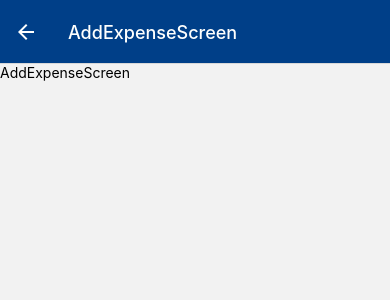
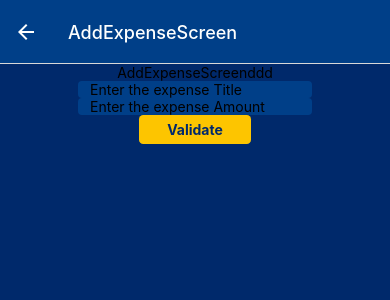
Before and after one commit to washtakzo/expense-tracker-app, a React Native app: screen /AddExpenseScreen in a window 390 px wide. Shown: the top 300 px of the page. Built offline with nearby package versions, Linux system fonts and the light colour scheme.

Commit message:
feature : Add expense OK

```diff
--- a/components/AddButton.tsx
+++ b/components/AddButton.tsx
@@ -4,44 +4,23 @@ import { Ionicons } from "@expo/vector-icons";
 import { themeColors } from "../utils/colors";
 import ModalCard from "./UI/ModalCard";
 import CustomButton from "./CustomButton";
-import { useDispatch } from "react-redux";
-import { expenseActions } from "../store/expenses-slice";
 import { useNavigation } from "@react-navigation/native";
+import { Navigation as NavigationType } from "../utils/types";
 
 const deviceWidth = Dimensions.get("window").width;
 
 const AddButton = () => {
-  const navigation = useNavigation();
+  const navigation = useNavigation<NavigationType>();
 
   const [isModalVisible, setIsModalVisble] = React.useState(false);
-
-  const dispatch = useDispatch();
 
   const showModal = () => setIsModalVisble(true);
 
   const closeModal = () => setIsModalVisble(false);
 
   const addExpense = () => {
-    //FIXME: Dummy function
-    const currentDate = new Date();
-    const currentYear = currentDate.getFullYear();
-    const currentMonth = currentDate.getMonth();
-    const currentDay = currentDate.getDate();
-
-    dispatch(
-      expenseActions.addExpenses({
-        newExpense: {
-          id: (22 * Math.random()).toString(),
-          title: "test45",
-          date: `${currentYear}-${currentMonth}-${currentDay}`,
-          amount: "775",
-        },
-      })
-    );
-
+    navigation.navigate({ name: "AddExpenseScreen" });
     closeModal();
-
-    navigation.navigate({ name: "AddExpenseScreen" });
   };
 
   return (
--- a/screens/AddExpenseScreen.tsx
+++ b/screens/AddExpenseScreen.tsx
@@ -1,14 +1,84 @@
-import { StyleSheet, Text, View } from "react-native";
+import { StyleSheet, Text, View, TextInput } from "react-native";
 import React from "react";
+import { themeColors } from "../utils/colors";
+import CustomButton from "../components/CustomButton";
+import { useDispatch } from "react-redux";
+import { expenseActions } from "../store/expenses-slice";
+import { dateToFormattedString } from "../utils/functions";
+import { useNavigation } from "@react-navigation/native";
+import { Navigation as NavigationType } from "../utils/types";
 
 const AddExpenseScreen = () => {
+  const dispatch = useDispatch();
+  const navigation = useNavigation<NavigationType>();
+
+  const [title, setTitle] = React.useState("");
+  const [amount, setAmount] = React.useState("");
+
+  const onChangeTitle = (enteredText: string) => {
+    setTitle(enteredText);
+  };
+
+  const onChangeAmount = (enteredText: string) => {
+    setAmount(enteredText);
+  };
+
+  const validateHandler = () => {
+    const todayDate = new Date();
+    const formattedDate = dateToFormattedString(todayDate);
+
+    dispatch(
+      expenseActions.addExpenses({
+        newExpense: {
+          id: todayDate.toString(), //date a la seconde près
+          title: title,
+          amount: amount,
+          date: formattedDate,
+        },
+      })
+    );
+
+    navigation.goBack();
+  };
+
   return (
-    <View>
-      <Text>AddExpenseScreen</Text>
+    <View style={styles.screen}>
+      <Text>AddExpenseScreenddd</Text>
+      <TextInput
+        style={styles.titleInput}
+        value={title}
+        onChangeText={onChangeTitle}
+        placeholder="Enter the expense Title"
+      />
+      <TextInput
+        style={styles.titleInput}
+        value={amount}
+        onChangeText={onChangeAmount}
+        placeholder="Enter the expense Amount"
+      />
+      <CustomButton
+        containerStyle={{ backgroundColor: themeColors.thirdDark }}
+        textStyle={{ color: themeColors.primaryDark }}
+        onPress={validateHandler}
+      >
+        Validate
+      </CustomButton>
     </View>
   );
 };
 
 export default AddExpenseScreen;
 
-const styles = StyleSheet.create({});
+const styles = StyleSheet.create({
+  screen: {
+    flex: 1,
+    alignItems: "center",
+    backgroundColor: themeColors.primaryDark,
+  },
+  titleInput: {
+    backgroundColor: themeColors.secondaryDark,
+    borderRadius: 4,
+    width: "60%",
+    paddingHorizontal: 12,
+  },
+});
--- /dev/null
+++ b/utils/functions.ts
@@ -0,0 +1,10 @@
+export const dateToFormattedString = (date: Date) => {
+  const year = date.getFullYear().toString();
+  let month = (date.getMonth() + 1).toString();
+  let day = date.getDate().toString();
+
+  month = month.length > 1 ? month : "0" + month;
+  day = day.length > 1 ? day : "0" + day;
+
+  return year + "-" + month + "-" + day;
+};
--- a/utils/types.d.ts
+++ b/utils/types.d.ts
@@ -8,3 +8,9 @@ export type Expense = {
 export type ExpensesStateStore = {
   expenseSection: { expenses: Expense[] };
 };
+
+//FIXME:fix type issue - https://reactnavigation.org/docs/typescript/#annotating-usenavigation
+export type Navigation = {
+  navigate: (properties: { name: string; params?: any }) => void;
+  goBack: () => void;
+};
```
